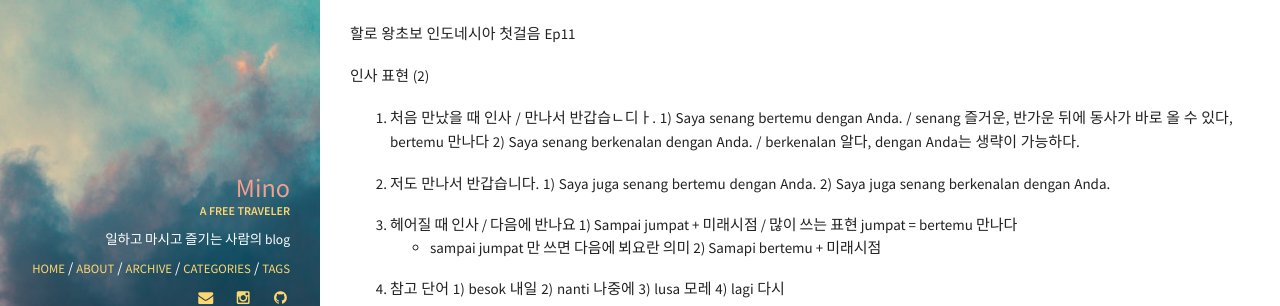
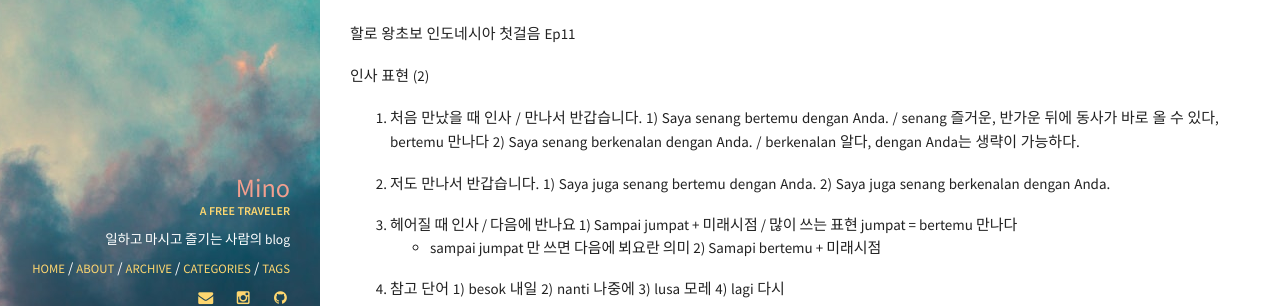
Before and after one commit to minoblog/minoblog.github.io, a Jekyll site: the page built from _posts/2018-10-16-Bahasa-Indonesia-Ep11.md, in a window 1280 px wide. Shown: the part 256-562 px from the top of the page. Built offline with Jekyll 4.4.1, drawn with Linux system fonts in a browser that asks for light colours.

Commit message:
Update 2018-10-16-Bahasa-Indonesia-Ep11.md

```diff
--- a/_posts/2018-10-16-Bahasa-Indonesia-Ep11.md
+++ b/_posts/2018-10-16-Bahasa-Indonesia-Ep11.md
@@ -10,7 +10,7 @@ comments: true
 
 인사 표현 (2)
 
-1. 처음 만났을 때 인사 / 만나서 반갑습ㄴ디ㅏ.
+1. 처음 만났을 때 인사 / 만나서 반갑습니다.
 1) Saya senang bertemu dengan Anda. / senang 즐거운, 반가운 뒤에 동사가 바로 올 수 있다, bertemu 만나다
 2) Saya senang berkenalan dengan Anda. / berkenalan 알다, dengan Anda는 생략이 가능하다.
 
```
